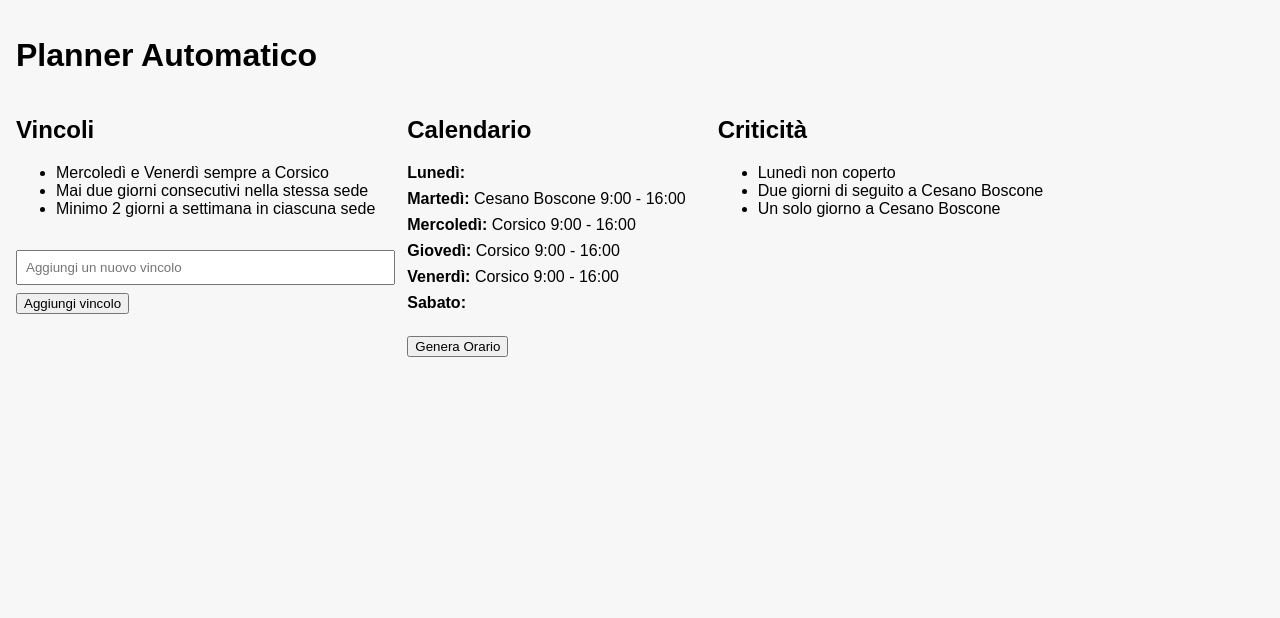
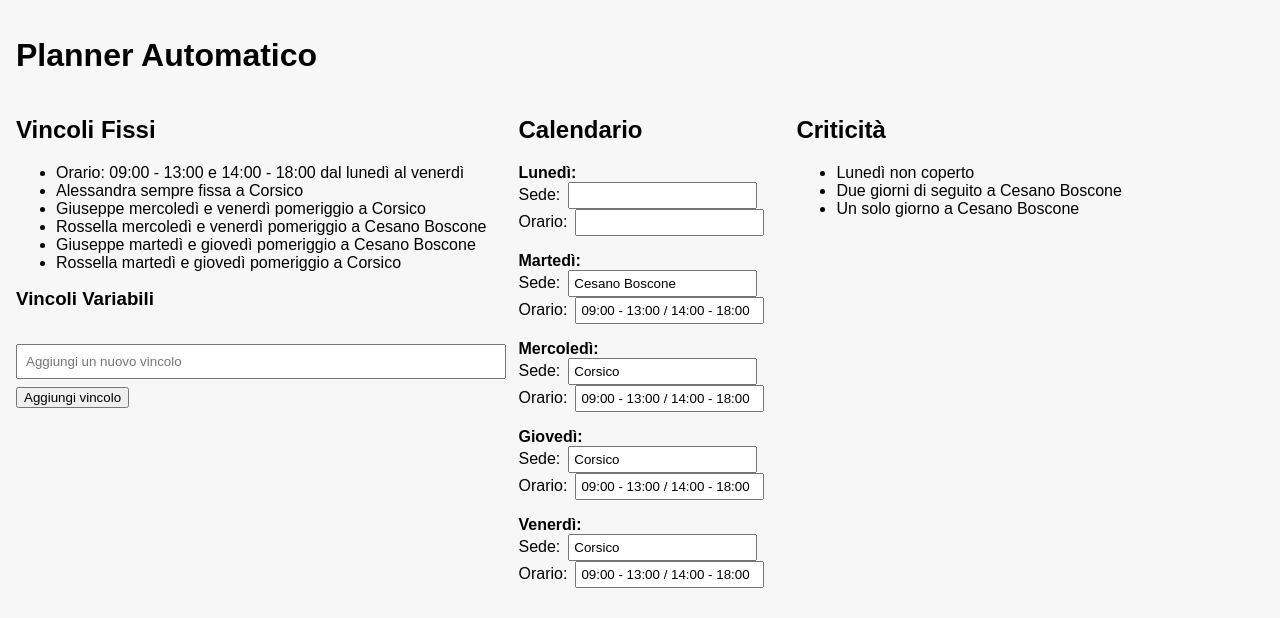
Before and after one commit to CafPatronato/Turni-uffici, a React (Vite) app: page / in a window 1280 px wide. Shown: the top 618 px of the page. Built offline with nearby package versions, Linux system fonts and the light colour scheme.

Commit message:
Update 2 App.jsx

```diff
--- a/src/App.jsx
+++ b/src/App.jsx
@@ -1,20 +1,24 @@
 import { useState } from "react";
 
 export default function App() {
-  const [vincoli, setVincoli] = useState([
-    "Mercoledì e Venerdì sempre a Corsico",
-    "Mai due giorni consecutivi nella stessa sede",
-    "Minimo 2 giorni a settimana in ciascuna sede",
-  ]);
+  const vincoliFissi = [
+    "Orario: 09:00 - 13:00 e 14:00 - 18:00 dal lunedì al venerdì",
+    "Alessandra sempre fissa a Corsico",
+    "Giuseppe mercoledì e venerdì pomeriggio a Corsico",
+    "Rossella mercoledì e venerdì pomeriggio a Cesano Boscone",
+    "Giuseppe martedì e giovedì pomeriggio a Cesano Boscone",
+    "Rossella martedì e giovedì pomeriggio a Corsico"
+  ];
+
+  const [vincoliVariabili, setVincoliVariabili] = useState([]);
   const [nuovoVincolo, setNuovoVincolo] = useState("");
 
   const [turni, setTurni] = useState([
     { giorno: "Lunedì", sede: "", orario: "" },
-    { giorno: "Martedì", sede: "Cesano Boscone", orario: "9:00 - 16:00" },
-    { giorno: "Mercoledì", sede: "Corsico", orario: "9:00 - 16:00" },
-    { giorno: "Giovedì", sede: "Corsico", orario: "9:00 - 16:00" },
-    { giorno: "Venerdì", sede: "Corsico", orario: "9:00 - 16:00" },
-    { giorno: "Sabato", sede: "", orario: "" },
+    { giorno: "Martedì", sede: "Cesano Boscone", orario: "09:00 - 13:00 / 14:00 - 18:00" },
+    { giorno: "Mercoledì", sede: "Corsico", orario: "09:00 - 13:00 / 14:00 - 18:00" },
+    { giorno: "Giovedì", sede: "Corsico", orario: "09:00 - 13:00 / 14:00 - 18:00" },
+    { giorno: "Venerdì", sede: "Corsico", orario: "09:00 - 13:00 / 14:00 - 18:00" },
   ]);
 
   const [criticita, setCriticita] = useState([
@@ -23,15 +27,17 @@ export default function App() {
     "Un solo giorno a Cesano Boscone",
   ]);
 
-  const generaOrario = () => {
-    alert("Funzione di generazione turni in sviluppo.");
+  const aggiungiVincolo = () => {
+    if (nuovoVincolo.trim() !== "") {
+      setVincoliVariabili([...vincoliVariabili, nuovoVincolo]);
+      setNuovoVincolo("");
+    }
   };
 
-  const aggiungiVincolo = () => {
-    if (nuovoVincolo.trim() !== "") {
-      setVincoli([...vincoli, nuovoVincolo]);
-      setNuovoVincolo("");
-    }
+  const modificaTurno = (index, campo, valore) => {
+    const nuoviTurni = [...turni];
+    nuoviTurni[index][campo] = valore;
+    setTurni(nuoviTurni);
   };
 
   return (
@@ -39,9 +45,13 @@ export default function App() {
       <h1>Planner Automatico</h1>
       <div style={{ display: 'flex', gap: '2rem' }}>
         <div>
-          <h2>Vincoli</h2>
+          <h2>Vincoli Fissi</h2>
           <ul>
-            {vincoli.map((v, idx) => <li key={idx}>{v}</li>)}
+            {vincoliFissi.map((v, idx) => <li key={idx}>{v}</li>)}
+          </ul>
+          <h3 style={{ marginTop: '1rem' }}>Vincoli Variabili</h3>
+          <ul>
+            {vincoliVariabili.map((v, idx) => <li key={idx}>{v}</li>)}
           </ul>
           <input
             type="text"
@@ -54,17 +64,34 @@ export default function App() {
             Aggiungi vincolo
           </button>
         </div>
+
         <div>
           <h2>Calendario</h2>
           {turni.map((t, idx) => (
-            <div key={idx} style={{ marginBottom: '0.5rem' }}>
-              <strong>{t.giorno}:</strong> {t.sede} {t.orario}
+            <div key={idx} style={{ marginBottom: '1rem' }}>
+              <strong>{t.giorno}:</strong>
+              <div>
+                <label>Sede:</label>
+                <input
+                  type="text"
+                  value={t.sede}
+                  onChange={(e) => modificaTurno(idx, "sede", e.target.value)}
+                  style={{ marginLeft: '0.5rem', padding: '0.25rem' }}
+                />
+              </div>
+              <div>
+                <label>Orario:</label>
+                <input
+                  type="text"
+                  value={t.orario}
+                  onChange={(e) => modificaTurno(idx, "orario", e.target.value)}
+                  style={{ marginLeft: '0.5rem', padding: '0.25rem' }}
+                />
+              </div>
             </div>
           ))}
-          <button onClick={generaOrario} style={{ marginTop: '1rem' }}>
-            Genera Orario
-          </button>
         </div>
+
         <div>
           <h2>Criticità</h2>
           <ul>
```
